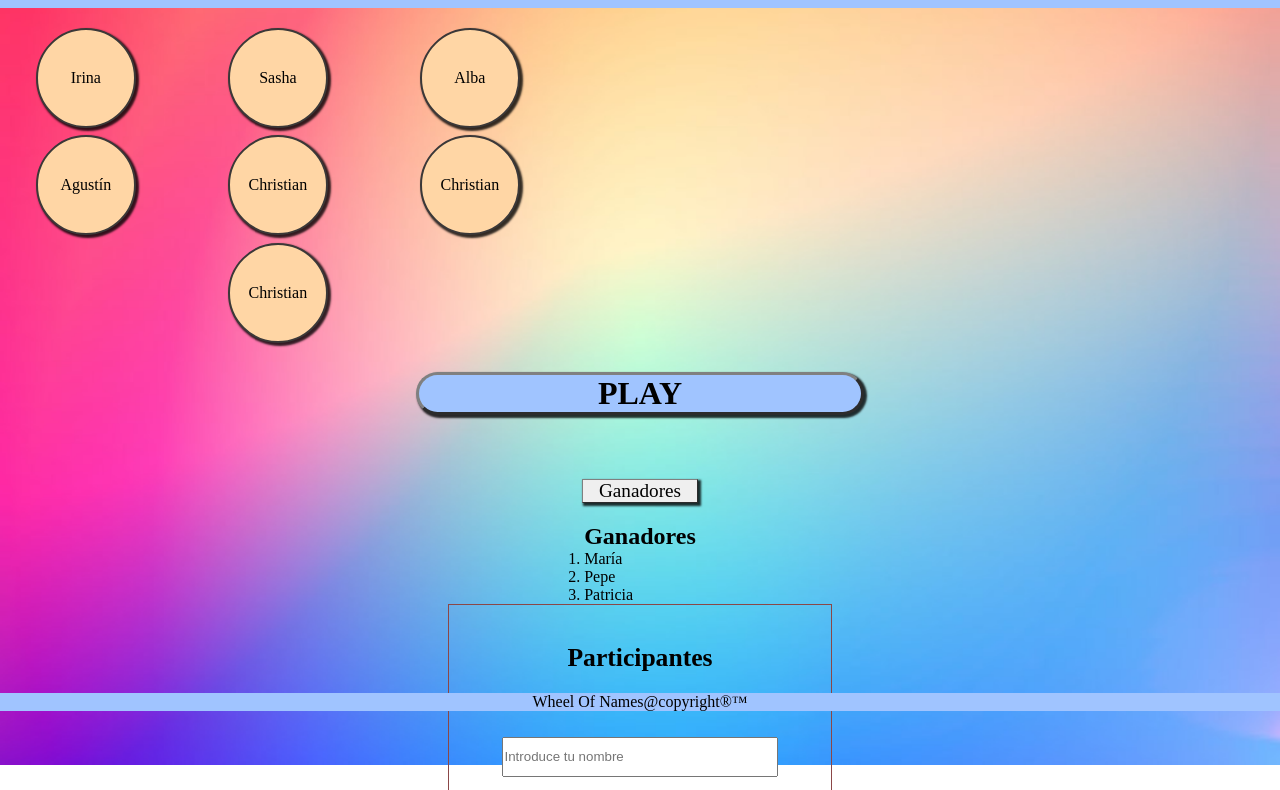
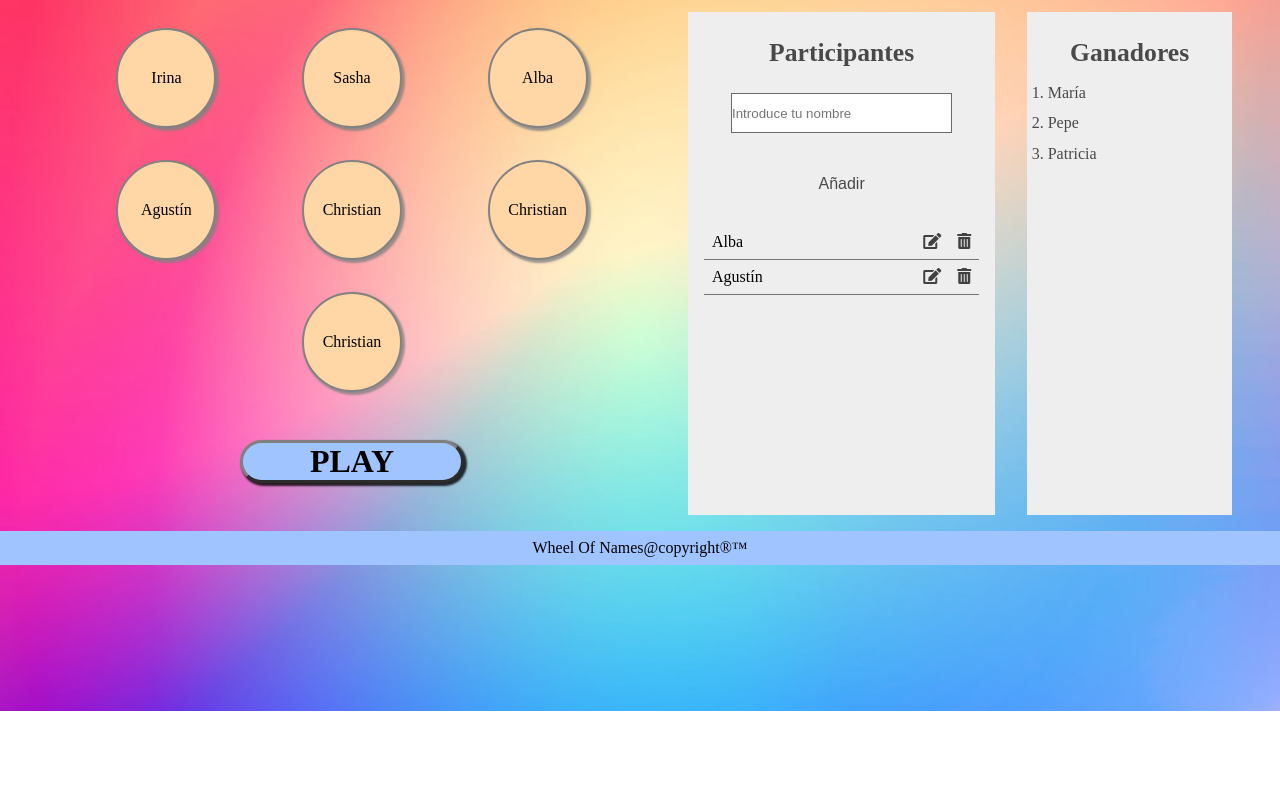
Before and after one commit to Rufasa-Software/PR-Base-Wheel-Of, a website built with Parcel: page src/index.html in a window 1280 px wide. Shown: the part 89-879 px from the top of the page. After the commit the page ends 800 px from the top, so only its background shows below. Built offline with nearby package versions, Linux system fonts and the light colour scheme; a web font is replaced by a local one.

Commit message:
edited styles scss

```diff
--- a/src/index.html
+++ b/src/index.html
@@ -7,8 +7,6 @@
     <title>Wheel of Names</title>
     <link rel="stylesheet" href="https://use.fontawesome.com/releases/v5.8.1/css/all.css" integrity="sha384-50oBUHEmvpQ+1lW4y57PTFmhCaXp0ML5d60M1M7uH2+nqUivzIebhndOJK28anvf" crossorigin="anonymous">
     <link rel="stylesheet" href="scss/main-style.scss">
-    <link href="footer.css" rel="stylesheet">
-    <link href="header.css" rel="stylesheet">
     <title>Wheel of Names</title>
 
 </head>
@@ -19,9 +17,8 @@
      <h1>WHEEL OF NAMES</h1>
 </header>
 
-
 <main>
-
+    <section id="coins-and-buttons">
         <section class="coin">
 
             <section>
@@ -65,37 +62,23 @@
                 <p class="texto">Christian</p>
                 </div>
             </section>
-
         </section>
 
         <section class="action">
+            <button class="play">PLAY</button>
+            <button class="btn-winners">Ganadores</button>
+        </section>
+    </section>
 
-     <button class="play">PLAY</button>
-
-     <button class="winners">Ganadores</button>
-
+    <section id="winners-and-players">
         <section id="winners">
             <h2>Ganadores</h2>
             <ol>
                 <li>María</li>
                 <li>Pepe</li>
                 <li>Patricia</li>
-
             </ol>
         </section>
-
- </section>
-
-</main>
-
-<footer>
-    <p>Wheel Of Names@copyright®™</p>
-</footer>
-
-
-
-<script src="ts/app.ts" type="module"></script>
-
         <section id="players">
             <h2>Participantes</h2>
             <form>
@@ -106,10 +89,19 @@
                 <ul>
                     <li class="new-player"><p>Alba</p> <div class="iconos"></div><i class="fas fa-edit"><i class="fas fa-trash-alt"></i></i></div></li>
                     <li class="new-player"><p>Agustín</p> <div class="iconos"></div><i class="fas fa-edit"><i class="fas fa-trash-alt"></i></i></div></li>
-
                 </ul>
             </section>
         </section>
+    </section>
+</main>
+
+<footer>
+    <p>Wheel Of Names@copyright®™</p>
+</footer>
+
+
+
+
     <script src="ts/app.ts" type="module"></script>
 </body>
 
--- a/src/scss/action.scss
+++ b/src/scss/action.scss
@@ -7,27 +7,33 @@
       font-family: 'Abhaya Libre ExtraBold';
       font-size: 2em;
       font-weight:bold;
-   margin-top: 2%;
-   margin-bottom: 5%;
+      margin: 5% auto;
       width: 35%;
       height: 10%;
-   box-shadow: 2px 2px 2px 1px rgba(0, 0, 0, 0.8);
+      box-shadow: $btn-shadow;
       border-width: medium;
       border-color: gray;
       border-radius: 1.875rem;
       background-color: #A0C4FF;
    }
 
-   .winners {
-   font-family: 'Abhaya Libre ExtraBold';
+   .btn-winners {
+
       font-size: 1.2em;
       width: 6em;
       height: 5%;
-   box-shadow: 2px 2px 2px 1px rgba(0, 0, 0, 0.8);
+      box-shadow: $btn-shadow;
       border-width: thin;
       border-color: gray;
       margin-bottom: 1em;
    }
 
+}
 
+@media (min-width: $breakpoint-tablet) {
+   .action {
+      .btn-winners {
+         display: none;
      }
+   }
+}
--- /dev/null
+++ b/src/scss/coins-and-buttons.scss
@@ -0,0 +1,12 @@
+#coins-and-buttons {
+    width: 100%;
+}
+
+@media (min-width: $breakpoint-tablet) {
+    #coins-and-buttons {
+        width: 50%;
+
+
+    }
+
+}
--- a/src/scss/coins.scss
+++ b/src/scss/coins.scss
@@ -1,6 +1,3 @@
-
-
-
 .coin {
     display: flex;
     align-content: center;
@@ -8,13 +5,14 @@
     flex-wrap: wrap;
 
     section{
-        width: 30%;
+        width: 25%;
         min-width: 100px;
+        margin: 2%;
 
     }
     .circle{
 
-        margin: 2%;
+        margin: 2% auto;
         width: 30%;
         min-width: 100px;
         min-height: 100px;
@@ -22,10 +20,10 @@
         -webkit-border-radius: 50%;
         border-radius: 50%;
         background: #ffd6a5;
-        box-shadow: 2px 2px 2px 1px rgba(0, 0, 0, 0.8);
+        box-shadow: 2px 2px 2px 1px rgba(130, 130, 130, 0.8);
         border-style: solid;
         border-width: 2px;
-        border-color: rgb(59, 56, 56);
+        border-color: #828282;
         flex-basis: 25%;
         display: flex;
         align-items: center;
@@ -41,8 +39,8 @@
 
 
 
-@media (min-width:$breakpoint-tablet) {
+/*@media (min-width:$breakpoint-tablet) {
     .coin {
         width: 50%;
     }
-}
+}*/
--- a/src/footer.css
+++ b/src/scss/footer.scss
@@ -1,10 +1,9 @@
 footer {
-    position: absolute;
-    bottom: 0;
     background-color: #a0c4ff;
     text-align: center;
     color: black;
     width: 100%;
     font-family: Abhaya Libre ExtraBold;
     font-size: 1em;
+    padding: 0.5em;
 }
--- a/src/header.css
+++ b/src/scss/header.scss
@@ -1,12 +1,12 @@
-h1{
+header {
+    padding-bottom: 1em;
+    h1{
     background-color: #a0c4ff;
     text-align: center;
     width: 100%;
     font-family: Abhaya Libre ExtraBold;
     padding: 0.5em 1.5em;
-    font-size: 2.8em;
+    font-size: 2em;
 }
 
-header {
-    padding-bottom: 1em;
 }
--- a/src/scss/imports.scss
+++ b/src/scss/imports.scss
@@ -1,2 +1,10 @@
+@import url("https://fonts.googleapis.com/css2?family=Abhaya+Libre:wght@800&display=swap");
 @import './layouts/variables';
-@import 'players-section.scss';
+@import 'header';
+@import 'coins';
+@import 'action';
+@import 'players-section';
+@import 'winners';
+@import 'footer';
+@import 'coins-and-buttons';
+@import 'winners-and-players';
--- a/src/scss/layouts/_variables.scss
+++ b/src/scss/layouts/_variables.scss
@@ -1 +1,2 @@
 $breakpoint-tablet: 768px;
+$btn-shadow: 2px 2px 2px 1px rgba(0, 0, 0, 0.8);
--- a/src/scss/main-style.scss
+++ b/src/scss/main-style.scss
@@ -1,12 +1,4 @@
-@import "https://fonts.googleapis.com/css2?family=Abhaya+Libre:wght@800&display=swap";
-@import './layouts/variables';
-@import 'action';
-@import 'coins';
-
-
-*{
 @import 'imports.scss';
-}
 * {
     margin: 0;
     padding: 0;
@@ -15,6 +7,14 @@
 body {
     background: url(../../assets/background_image.jpeg) no-repeat;
     background-size:cover;
-    height: 100vh;
+
     font-family: 'Abhaya Libre', serif;
 }
+
+@media (min-width: $breakpoint-tablet) {
+    main {
+        display: flex;
+        justify-content: center;
+        margin: 1em 0;
+    }
+}
--- a/src/scss/players-section.scss
+++ b/src/scss/players-section.scss
@@ -1,12 +1,14 @@
 #players {
     width: 90%;
     margin: 0 auto;
+    background-color: #EEEEEE;
+    color: #494949;
 
     h2 {
         text-align: center;
         font-size: 6vw;
-        margin: 3vw;
-                }
+        padding-top: 1em;
+        }
     form {
         width: 90%;
         display: flex;
@@ -18,28 +20,30 @@
                 margin: 2vw;
                 height: 5vh;
                 width: 80%;
+                border: 1px solid #6A6A6A;
             }
             button {
                 padding: 1em;
                 background-color: transparent;
                 font-size: 1em;
                 border: 0;
+                color: #494949;
             }
     }
     .list_of_names {
 
-        margin-top: 2em;
-        h2 {
-            text-align: center;
-            font-size: 2vw;
-            margin: 0.5vw;
-                    }
+        margin-top: 1em;
+        ul {
+            margin-bottom: 2em;
+        }
+
         .new-player {
             display: flex;
             padding: 0.5em;
             border-bottom: 1px solid rgb(66, 65, 65);
             justify-content: space-between;
             font-size: 6vw;
+            color: black;
 
         }
         .fas {
@@ -52,17 +56,17 @@
 }
 @media (min-width: $breakpoint-tablet) {
     #players {
-       width: 30%;
-       border: 1px solid rgb(139, 71, 71);
+       margin:initial;
+       width: 60%;
        h2 {
            font-size: 2vw;
        }
        .list_of_names {
         .new-player {
                 display: flex;
-                border-bottom: 1px solid rgb(66, 65, 65);
+                border-bottom: 1px solid #757575;
                 justify-content: space-between;
-                font-size: 2em;
+                font-size: 1em;
 
             }
             .fas {
@@ -70,4 +74,4 @@
              }
             }
         }
-    }
+}
--- /dev/null
+++ b/src/scss/winners-and-players.scss
@@ -0,0 +1,12 @@
+@media (min-width: $breakpoint-tablet) {
+    #winners-and-players {
+    display: flex;
+    flex-direction: row-reverse;
+    width: 45%;
+    justify-content: flex-start;
+    section {
+        margin: 0 1em;
+    }
+
+    }
+}
--- a/src/scss/winners.scss
+++ b/src/scss/winners.scss
@@ -1,11 +1,27 @@
-
-
 #winners {
     display: none;
+    background-color: #EEEEEE;
+    color: #494949;
+    ol {
+        width: 80%;
+        margin: 1em auto;
+        li {
+            margin: 0.8em 0;
+        }
+    }
 }
 
 @media (min-width: $breakpoint-tablet) {
-    #winners {
+    #winners-and-players {
+        #winners {
         display: block;
+        width: 40%;
+        }
+        h2 {
+            text-align: center;
+            padding-top: 1em;
+            font-size: 2vw;
+            }
     }
+
 }
```
Lines whose indentation alone changed are shown as unchanged.
